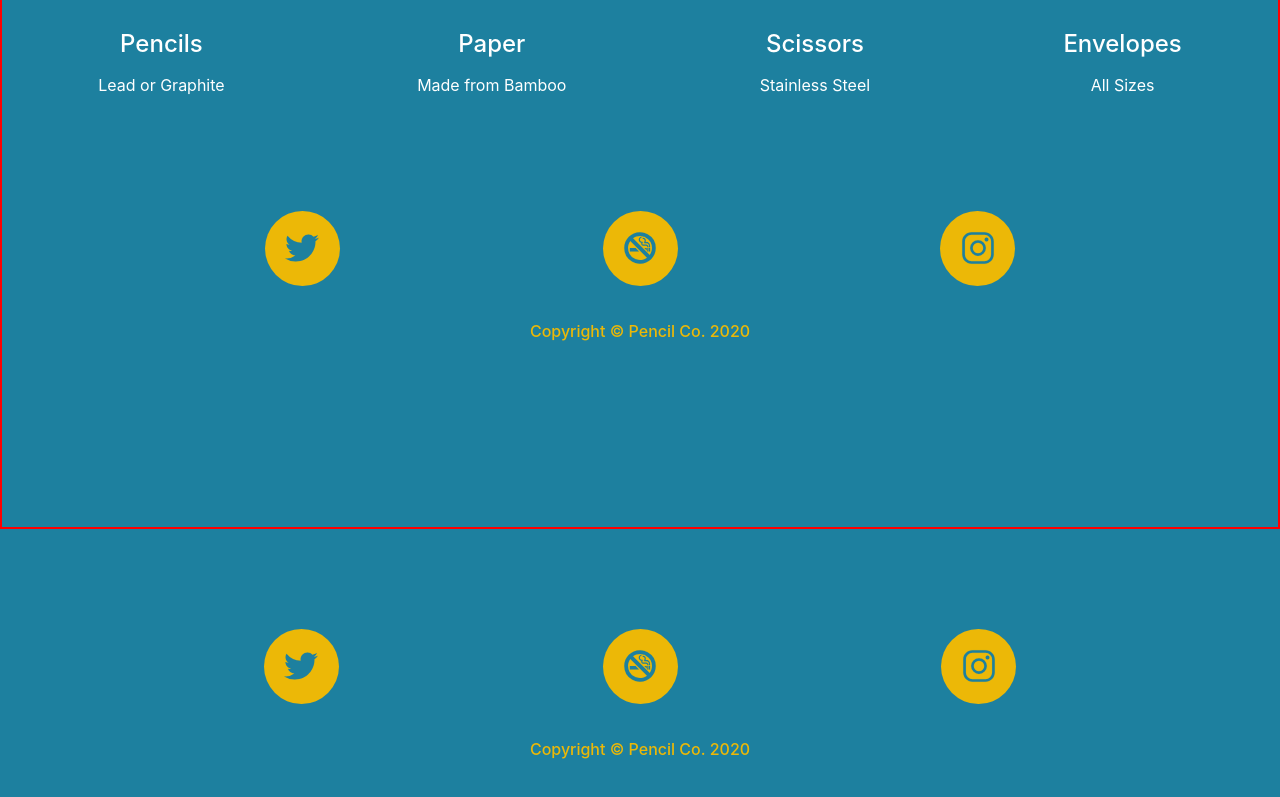
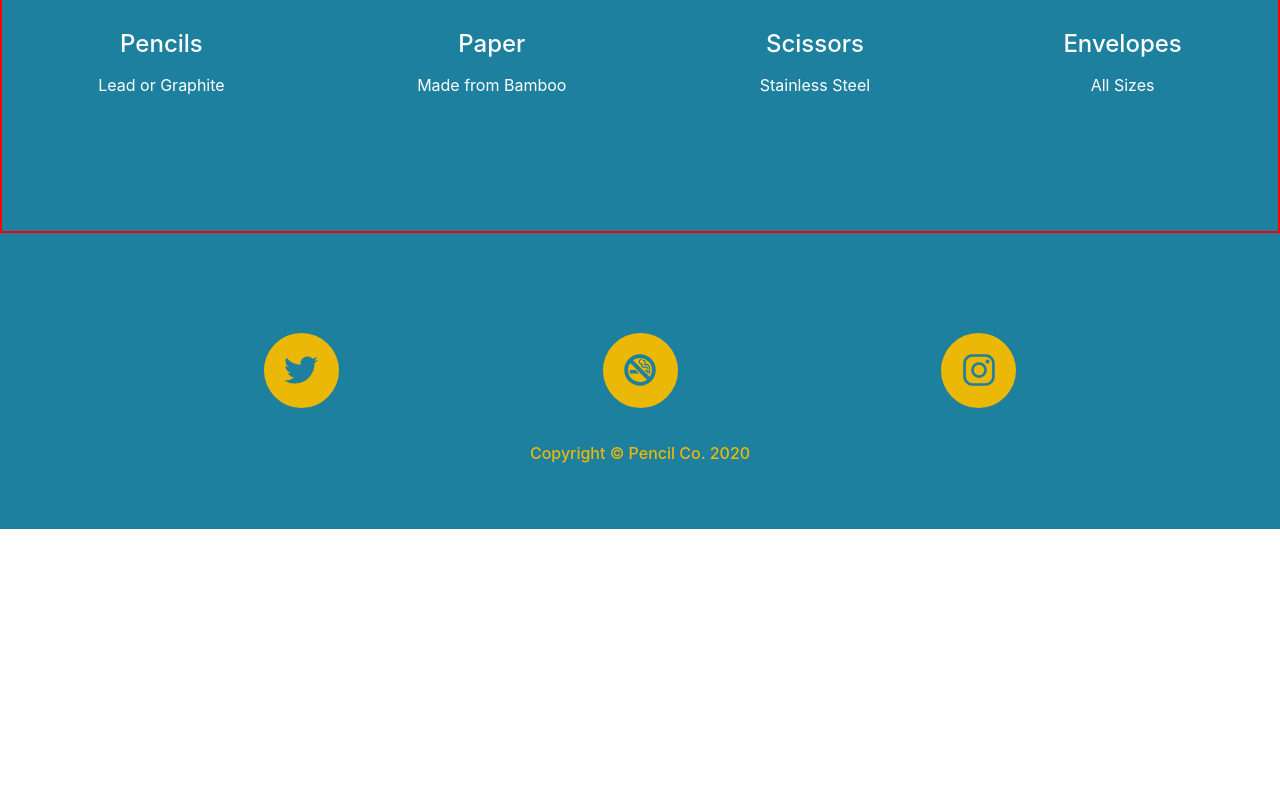
Before and after one commit to erferguson/PencilCo, a React (Create React App) app in the folder pencil-app/: page /products in a window 1280 px wide. Shown: the part 659-1456 px from the top of the page. After the commit the page ends 1188 px from the top, so only its background shows below. Built offline with nearby package versions, Linux system fonts and the light colour scheme.

Commit message:
removed Footer from all components except App

```diff
--- a/pencil-app/src/About/About.js
+++ b/pencil-app/src/About/About.js
@@ -1,12 +1,9 @@
 import React from 'react';
-
-import Footer from '../Footer/Footer'
 
 function About () {
     return (
         <div>
             <h2>About</h2>
-            <Footer />
         </div>
     )
 }
--- a/pencil-app/src/Contact/Contact.js
+++ b/pencil-app/src/Contact/Contact.js
@@ -1,12 +1,9 @@
 import React from 'react';
-
-import Footer from '../Footer/Footer'
 
 function Contact (){
     return (
         <div>
             <h2>Contact</h2>
-            <Footer />
         </div>
     )
 }
--- a/pencil-app/src/Home/Home.js
+++ b/pencil-app/src/Home/Home.js
@@ -1,13 +1,11 @@
 import React from 'react';
 
 import Header from './Header/Header'
-// import Footer from '../Footer/Footer'
 
 function Home (){
     return (
         <div>
             <Header title='Pencil Co.' button='Graphium' />
-            {/* <Footer /> */}
         </div>
     )
 }
--- a/pencil-app/src/Products/Products.js
+++ b/pencil-app/src/Products/Products.js
@@ -1,6 +1,4 @@
 import React from "react";
-
-import Footer from "../Footer/Footer";
 
 import BackgroundHero from "../img/portfolio-4.jpg";
 import "./Products.css";
@@ -41,7 +39,6 @@ function Products() {
           description={icons[3].description}
         />
       </div>
-      <Footer />
     </div>
   );
 }
--- a/pencil-app/src/Services/Services.js
+++ b/pencil-app/src/Services/Services.js
@@ -1,12 +1,9 @@
 import React from 'react';
-
-import Footer from '../Footer/Footer'
 
 function Services () {
     return (
         <div>
             <h2>Services</h2>
-            <Footer />
         </div>
     )
 }
```
